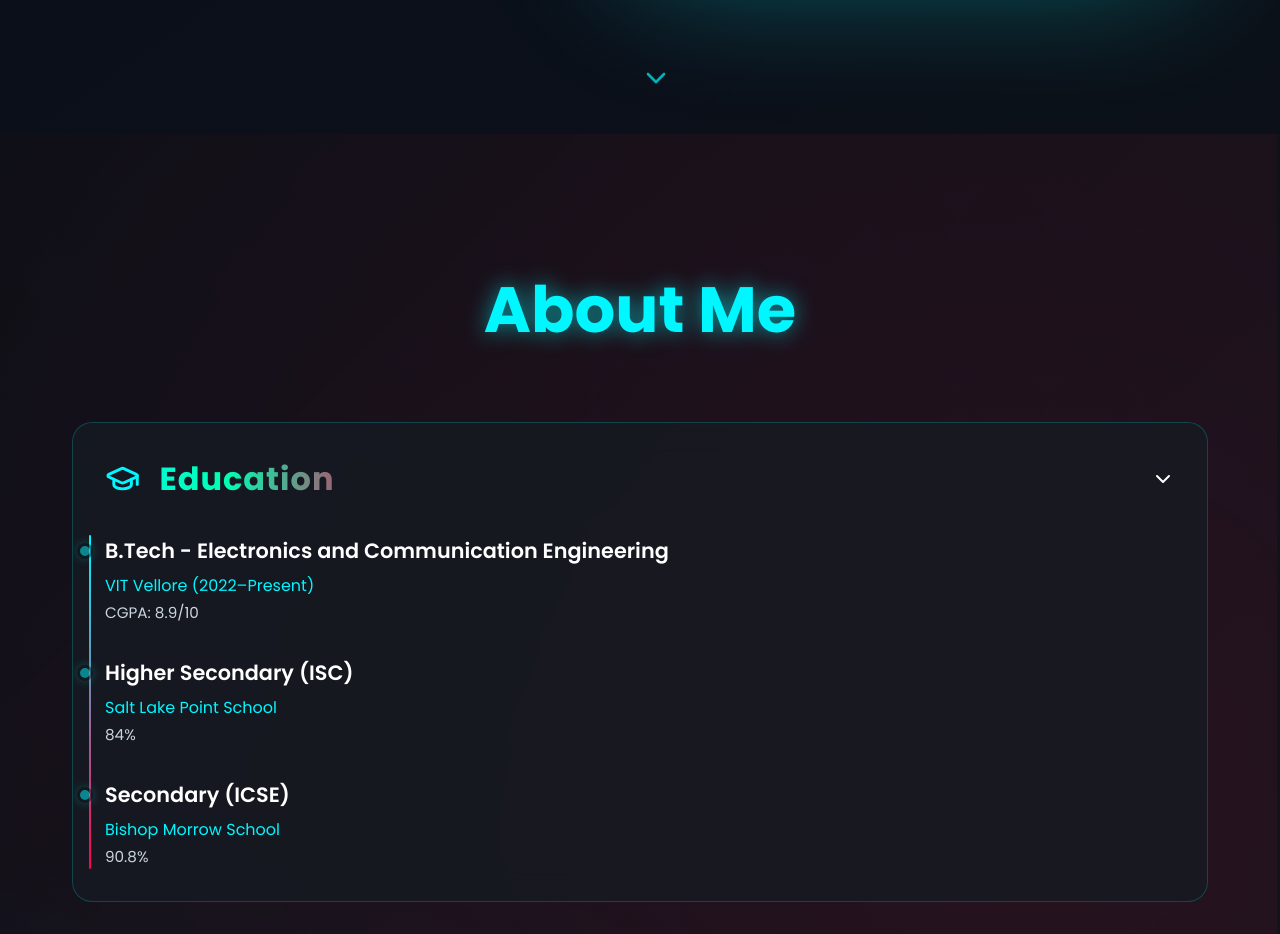
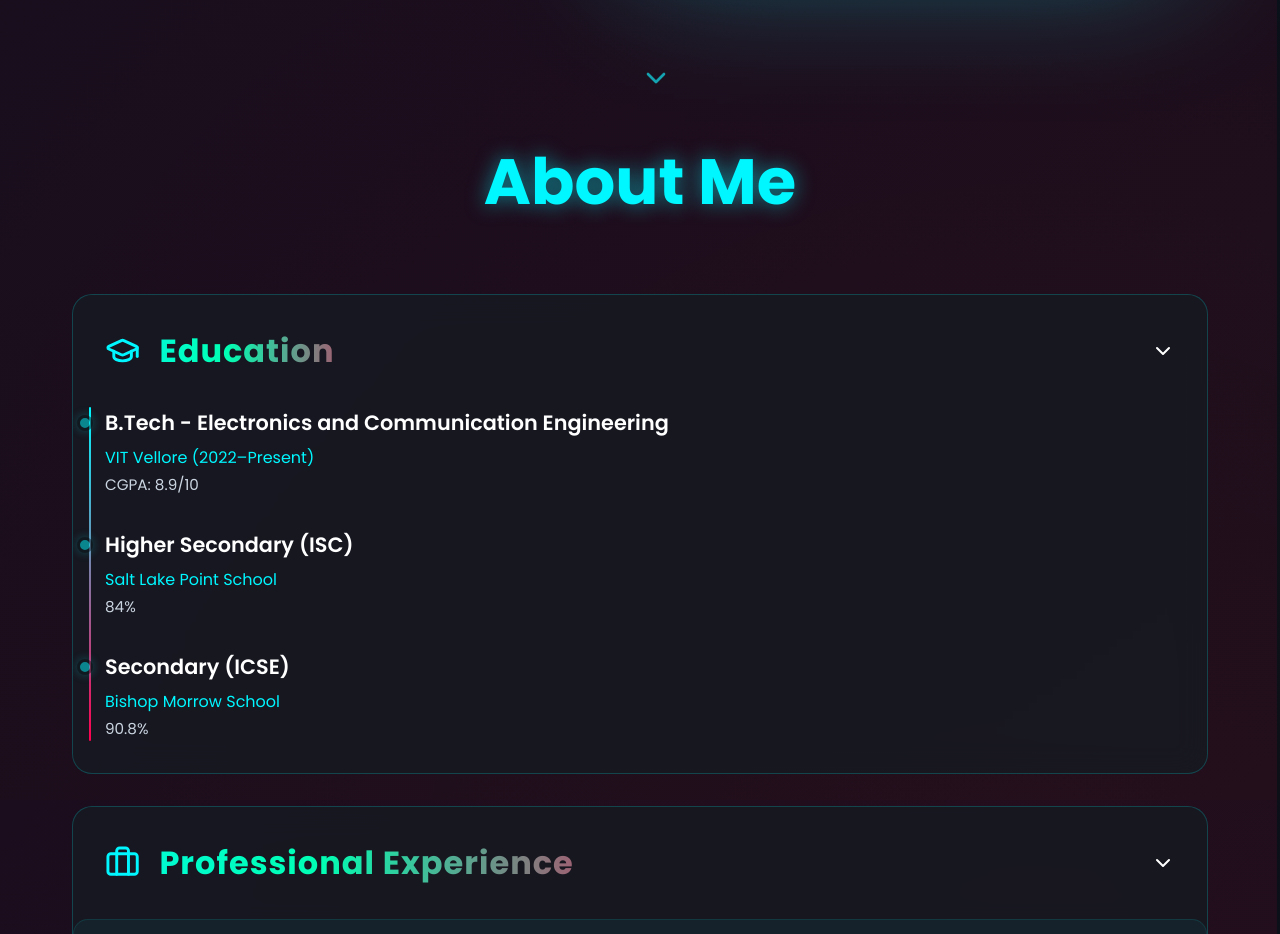
Before and after one commit to RoheetSaha007/Portfolio_Roheet_new, a Next.js app: page / in a window 1280 px wide. Shown: the part 800-1734 px from the top of the page. Built offline with nearby package versions, Linux system fonts and the light colour scheme.

Commit message:
Update About.css

```diff
--- a/app/Components/About.css
+++ b/app/Components/About.css
@@ -59,12 +59,46 @@
 }
 
 /* About Section */
-.about-section {
-  min-height: 100vh;
-  padding: 8rem 0;
-  background: linear-gradient(135deg, var(--bg-primary), rgba(22, 27, 34, 0.9));
+.section-title-head-h {
+  font-size: clamp(2.5rem, 5vw, 4rem);
+  color: var(--main-color);
+  text-align: center;
+  margin-bottom: 4rem;
+  font-weight: 700;
   position: relative;
   overflow: hidden;
+  animation: slideFadeIn 1.2s ease-out;
+}
+
+/* Subtle underline reveal */
+.section-title-head-h::after {
+  content: "";
+  position: absolute;
+  left: 50%;
+  bottom: -10px;
+  width: 0;
+  height: 3px;
+  background: var(--main-color);
+  transform: translateX(-50%);
+  animation: underlineReveal 1s ease-out 0.6s forwards;
+}
+
+/* Keyframes */
+@keyframes slideFadeIn {
+  from {
+    opacity: 0;
+    transform: translateY(30px);
+  }
+  to {
+    opacity: 1;
+    transform: translateY(0);
+  }
+}
+
+@keyframes underlineReveal {
+  to {
+    width: 60%;
+  }
 }
 
 .about-section::before {
```
